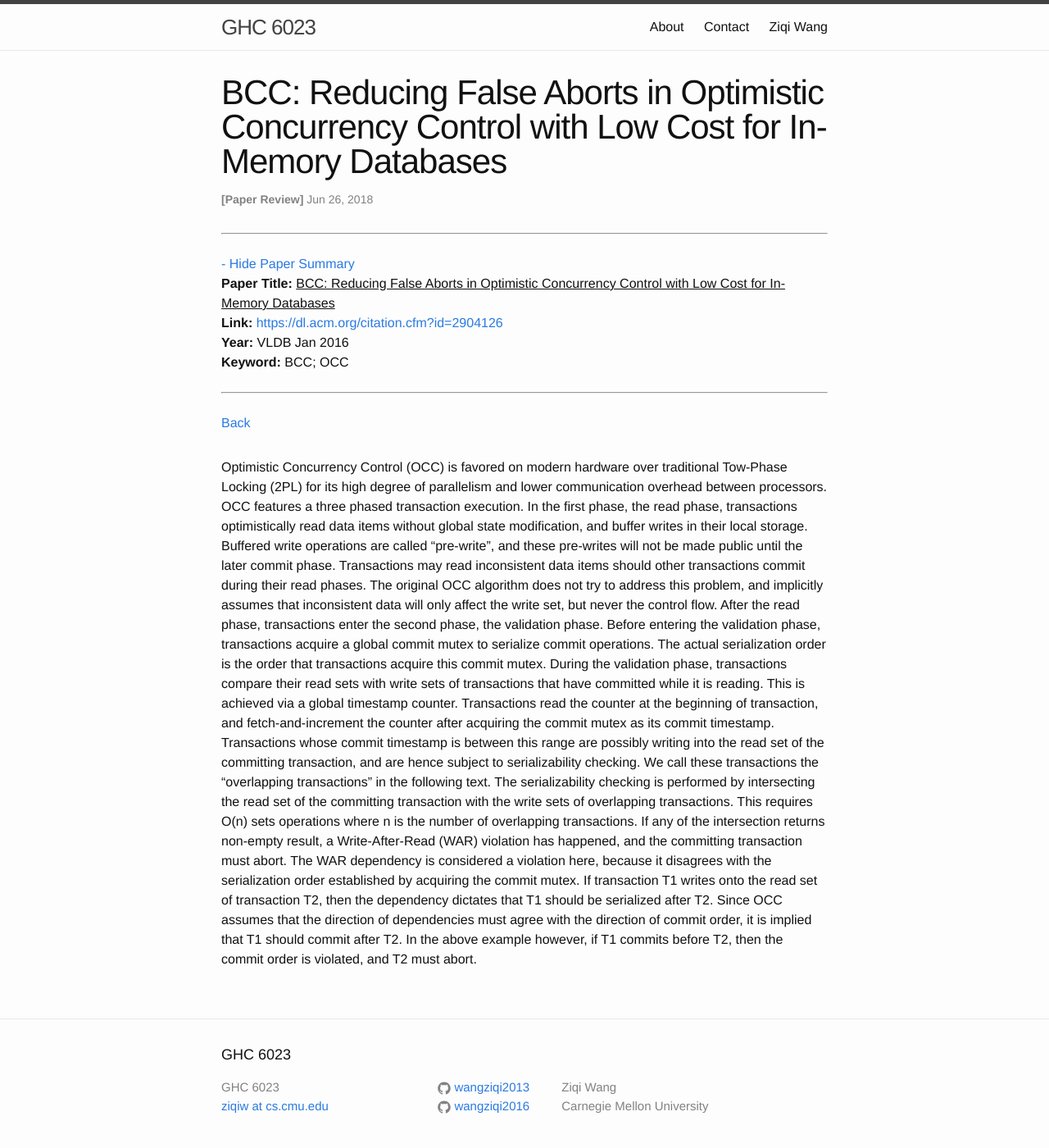
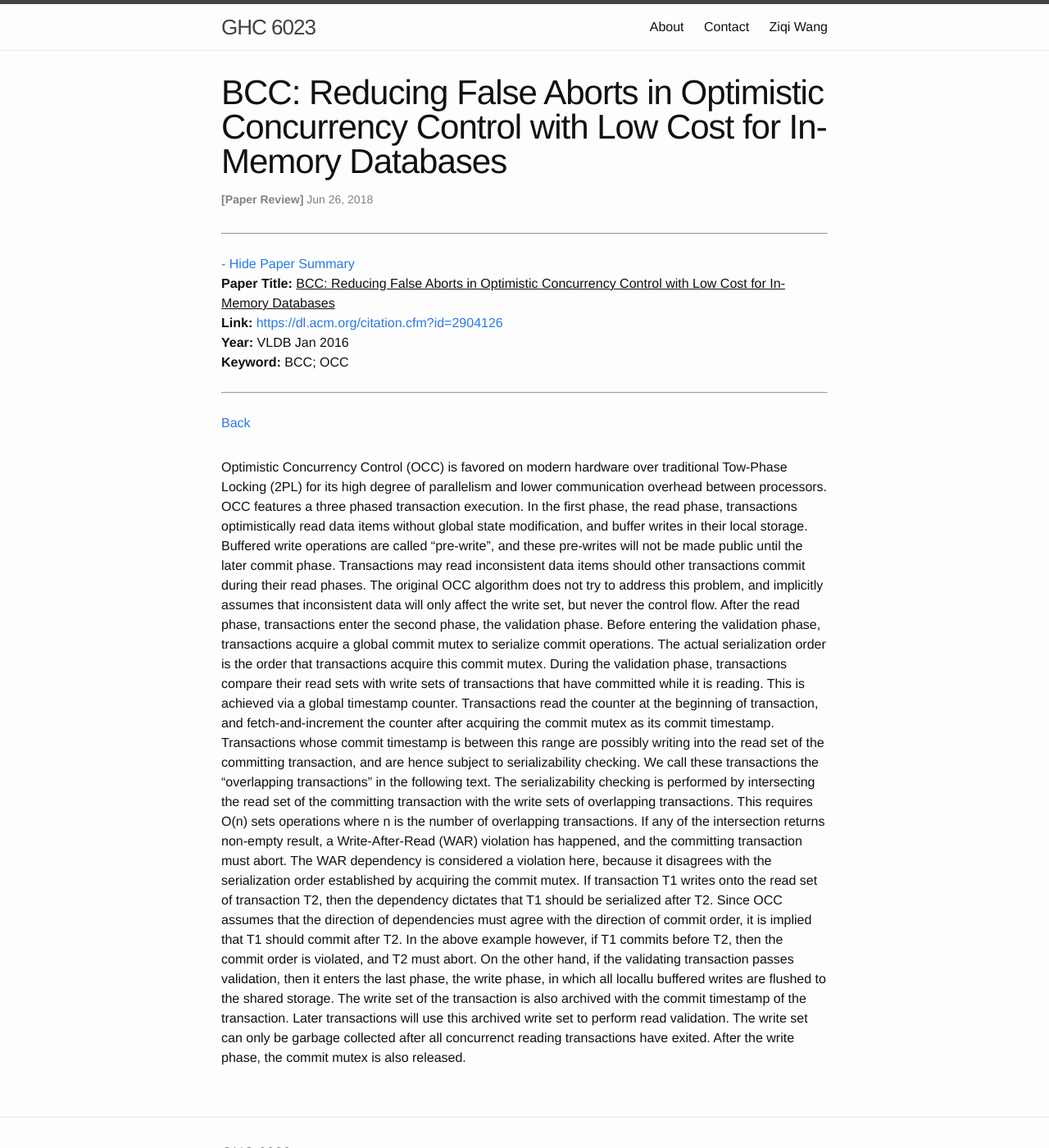
Before and after one commit to wangziqi2013/wangziqi2013.github.io, a Jekyll site: the page built from _posts/2018-06-25-bcc.markdown, in a window 1280 px wide and 1400 px high. Shown: the whole window at 82% size. Built offline with Jekyll 4.4.1, drawn with Linux system fonts in a browser that asks for light colours.

Commit message:
Finish write phase

```diff
--- a/_posts/2018-06-25-bcc.markdown
+++ b/_posts/2018-06-25-bcc.markdown
@@ -36,4 +36,9 @@ The WAR dependency is considered a violation here, because it disagrees with the
 by acquiring the commit mutex. If transaction T1 writes onto the read set of transaction T2, then the dependency
 dictates that T1 should be serialized after T2. Since OCC assumes that the direction of dependencies must agree
 with the direction of commit order, it is implied that T1 should commit after T2. In the above example however, if
-T1 commits before T2, then the commit order is violated, and T2 must abort.
+T1 commits before T2, then the commit order is violated, and T2 must abort. On the other hand, if the validating
+transaction passes validation, then it enters the last phase, the write phase, in which all locallu buffered
+writes are flushed to the shared storage. The write set of the transaction is also archived with the commit
+timestamp of the transaction. Later transactions will use this archived write set to perform read validation.
+The write set can only be garbage collected after all concurrenct reading transactions have exited. After the
+write phase, the commit mutex is also released.
```
